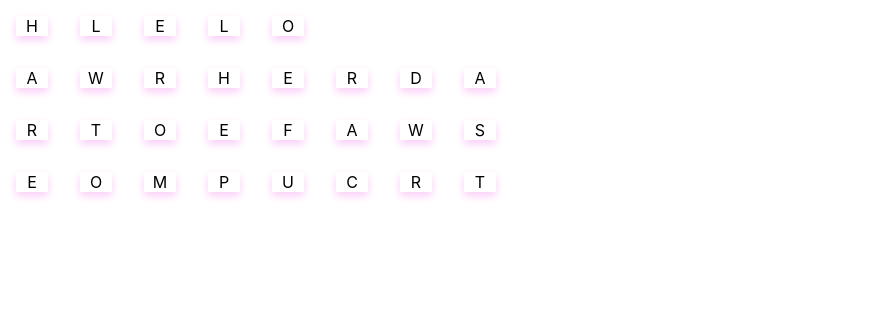
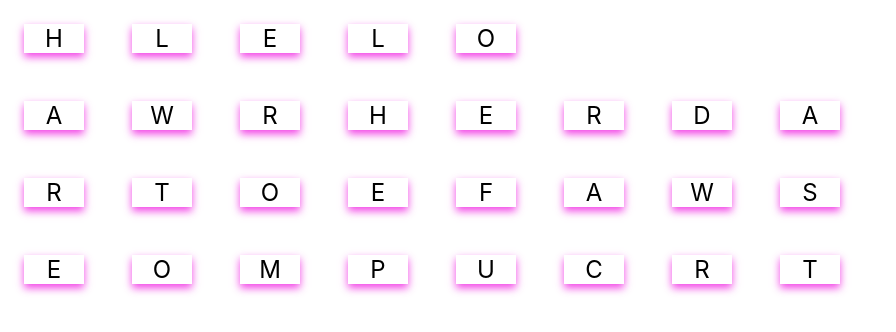
Before and after one commit to AngkanaBoona/Lab-React-3SA03, a React (Create React App) app: page / in a window 1280 px wide. Shown: the top 332 px of the page, without its empty margins (0-896 px from the left). Built offline with nearby package versions, Linux system fonts and the light colour scheme.

Commit message:
Add Color (2)

```diff
--- a/src/App.css
+++ b/src/App.css
@@ -1,16 +1,16 @@
 .card {
   display: inline-block;
   text-align: center;
-  width: 2em;
-  font-size: 1em;
-  box-shadow: 0 4px 8px 0 rgba(234, 4, 219, 0.2);
+  width: 2.5em;
+  font-size: 1.5em;
+  box-shadow: 0 4px 8px 0 rgba(238, 5, 222, 0.751);
   margin: 1em;
   user-select: none;
  }
 
  .activeCard {
-  color: rgb(242, 140, 237);
-  background: rgb(149, 204, 235);
+  color: rgb(231, 103, 224);
+  background: rgb(168, 211, 236);
  }
  .App {
   text-align: center;
```
